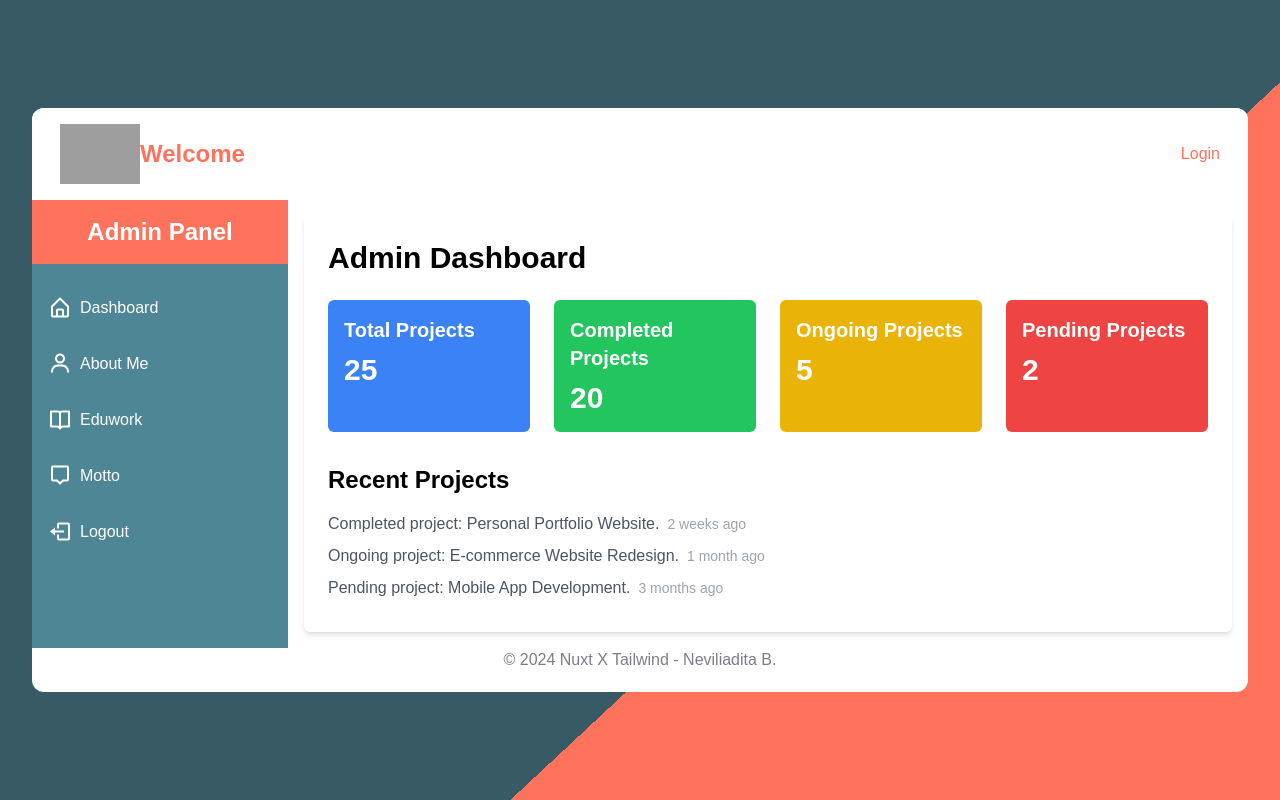
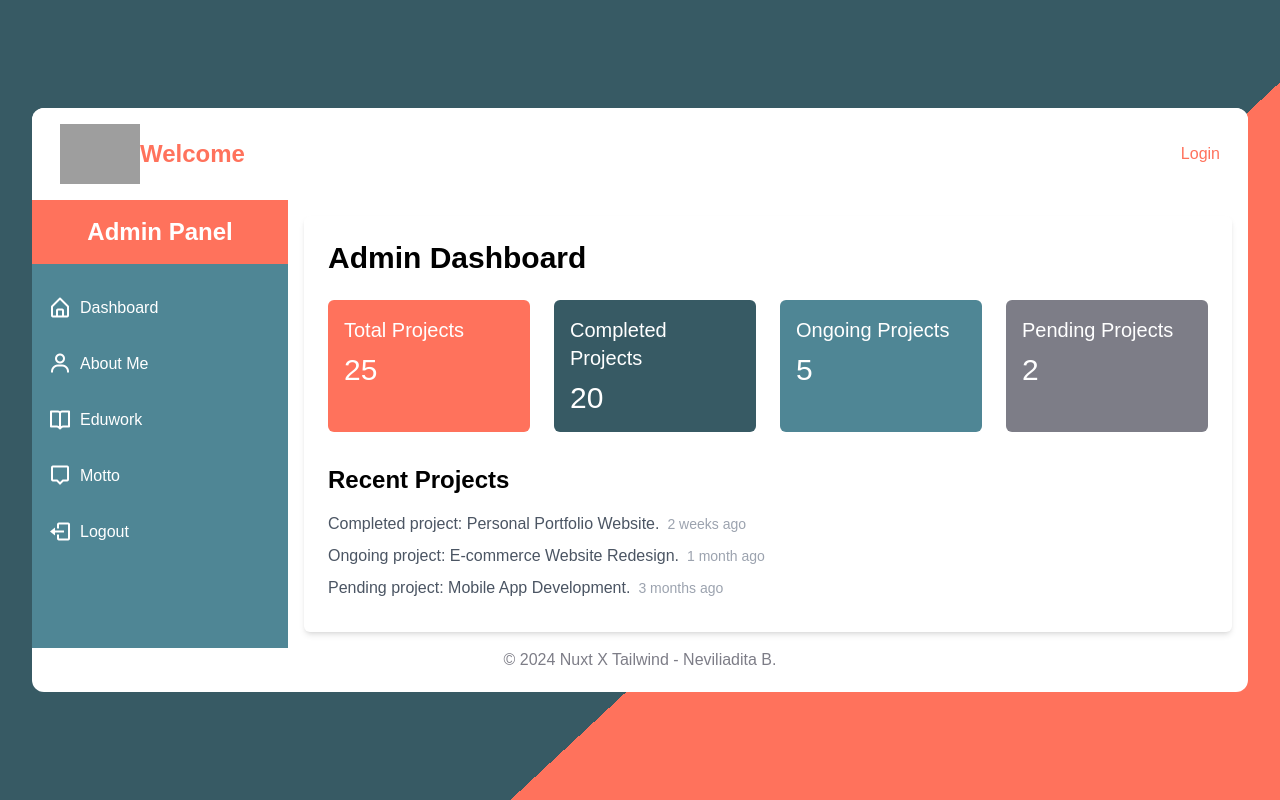
Before and after one commit to neviliadita17/btj-nuxt-web-profile, a Nuxt app: page /admin in a window 1280 px wide. Built offline with nearby package versions, Linux system fonts and the light colour scheme; grey boxes are pictures that could not be loaded.

Commit message:
Update index.vue

```diff
--- a/pages/admin/index.vue
+++ b/pages/admin/index.vue
@@ -9,23 +9,24 @@
 
           <!-- Statistics Section -->
           <div class="grid grid-cols-1 md:grid-cols-2 lg:grid-cols-4 gap-6">
-            <div class="bg-blue-500 p-4 rounded-md text-white">
-              <h2 class="text-xl font-semibold mb-2">Total Projects</h2>
-              <p class="text-3xl font-bold">25</p>
+            <div class="bg-primary p-4 rounded-md text-white">
+              <h2 class="text-xl font-medium mb-2">Total Projects</h2>
+              <p class="text-3xl font-medium">25</p>
             </div>
-            <div class="bg-green-500 p-4 rounded-md text-white">
-              <h2 class="text-xl font-semibold mb-2">Completed Projects</h2>
-              <p class="text-3xl font-bold">20</p>
+            <div class="bg-secondary p-4 rounded-md text-white">
+              <h2 class="text-xl font-medium mb-2">Completed Projects</h2>
+              <p class="text-3xl font-medium">20</p>
             </div>
-            <div class="bg-yellow-500 p-4 rounded-md text-white">
-              <h2 class="text-xl font-semibold mb-2">Ongoing Projects</h2>
-              <p class="text-3xl font-bold">5</p>
+            <div class="bg-secondary-50 p-4 rounded-md text-white">
+              <h2 class="text-xl font-medium mb-2">Ongoing Projects</h2>
+              <p class="text-3xl font-medium">5</p>
             </div>
-            <div class="bg-red-500 p-4 rounded-md text-white">
-              <h2 class="text-xl font-semibold mb-2">Pending Projects</h2>
-              <p class="text-3xl font-bold">2</p>
+            <div class="bg-muted p-4 rounded-md text-white">
+              <h2 class="text-xl font-medium mb-2">Pending Projects</h2>
+              <p class="text-3xl font-medium">2</p>
             </div>
           </div>
+
 
           <!-- Recent Projects Section -->
           <div class="mt-8">
```
